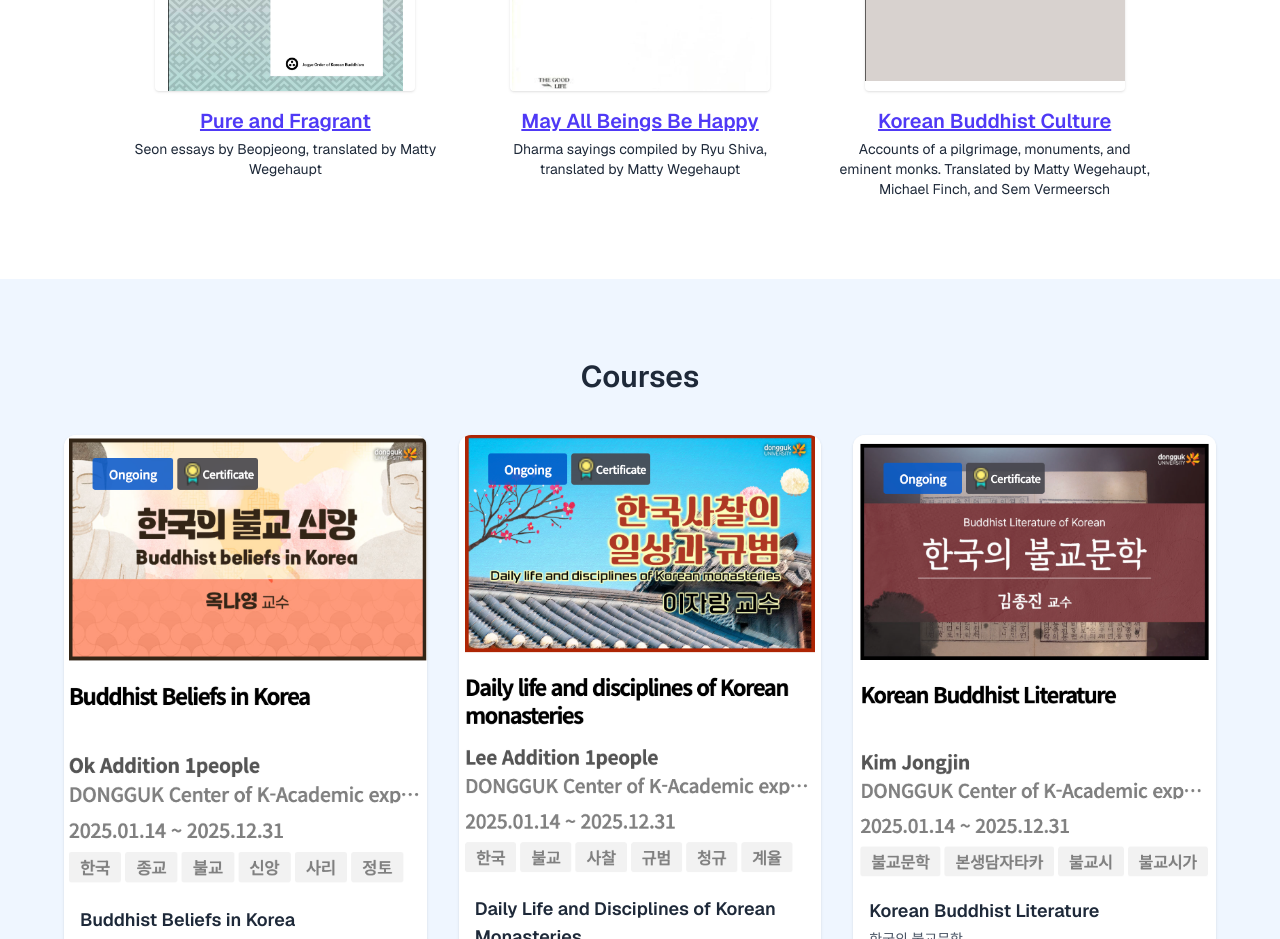
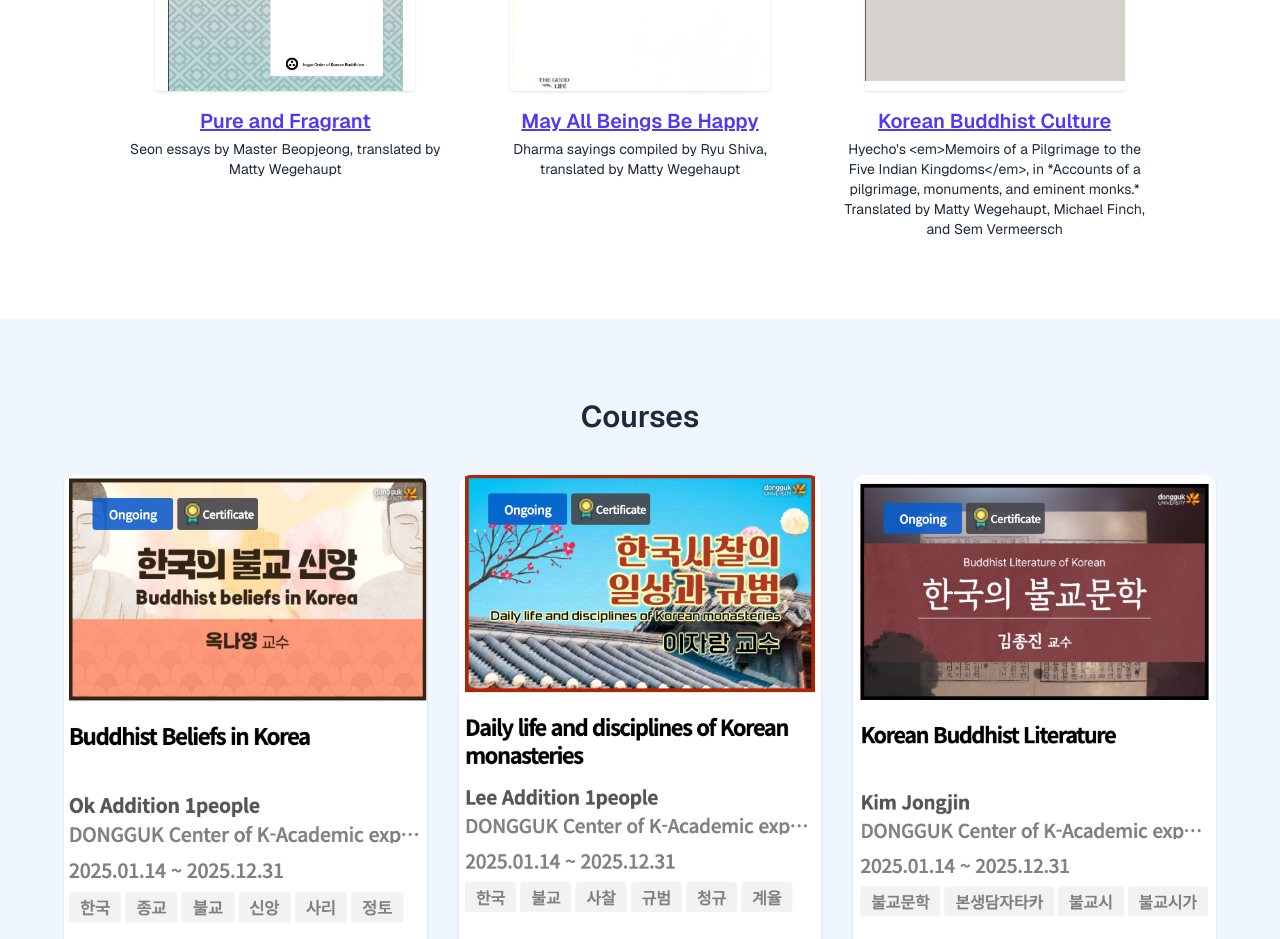
Before and after one commit to omatty123/translation_website, a Next.js app: page / in a window 1280 px wide. Shown: the part 1140-2079 px from the top of the page. Built offline with nearby package versions, Linux system fonts and the light colour scheme.

Commit message:
Update page.tsx

```diff
--- a/app/page.tsx
+++ b/app/page.tsx
@@ -49,7 +49,7 @@ export default function Home() {
                 title: "Pure and Fragrant",
                 img: pureImg,
                 url: "https://books.google.com/books/about/Pure_and_Fragrant.html?id=qQ_qEAAAQBAJ",
-                desc: "Seon essays by Beopjeong, translated by Matty Wegehaupt"
+                desc: "Seon essays by Master Beopjeong, translated by Matty Wegehaupt"
               },
               {
                 title: "May All Beings Be Happy",
@@ -61,7 +61,7 @@ export default function Home() {
                 title: "Korean Buddhist Culture",
                 img: cultureImg,
                 url: "https://www.buddhistelibrary.org/en/albums/central/Dhamma_books/10_Culture_web.pdf", // or better link if available
-                desc: "Accounts of a pilgrimage, monuments, and eminent monks. Translated by Matty Wegehaupt, Michael Finch, and Sem Vermeersch"
+                desc: "Hyecho's <em>Memoirs of a Pilgrimage to the Five Indian Kingdoms</em>, in *Accounts of a pilgrimage, monuments, and eminent monks.* Translated by Matty Wegehaupt, Michael Finch, and Sem Vermeersch"
               }
             ].map(({ title, img, url, desc }, idx) => (
               <div key={idx} className="flex flex-col items-center">
```
